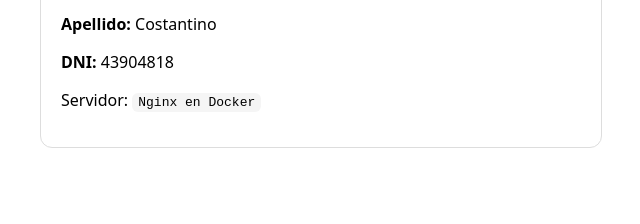
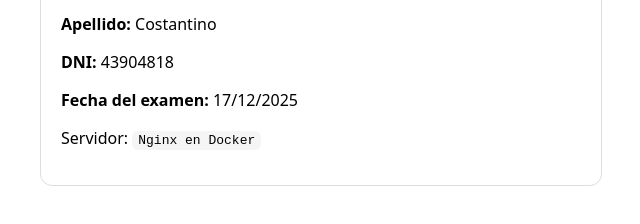
Before and after one commit to Dieego12/Final-IngSoftware, a plain HTML site: page index.html in a window 1280 px wide. Shown: the part 150-374 px from the top of the page, without its empty margins (0-640 px from the left). Drawn offline with Linux system fonts and the light colour scheme.

Commit message:
Se agrega la fecha del examen a la pagina

```diff
--- a/index.html
+++ b/index.html
@@ -17,6 +17,7 @@
     <p><b>Nombre:</b> Diego </p>
     <p><b>Apellido:</b> Costantino </p>
     <p><b>DNI:</b> 43904818 </p>
+    <p><b>Fecha del examen:</b> 17/12/2025</p>
     <p>Servidor: <code>Nginx en Docker</code></p>
   </div>
 </body>
```
